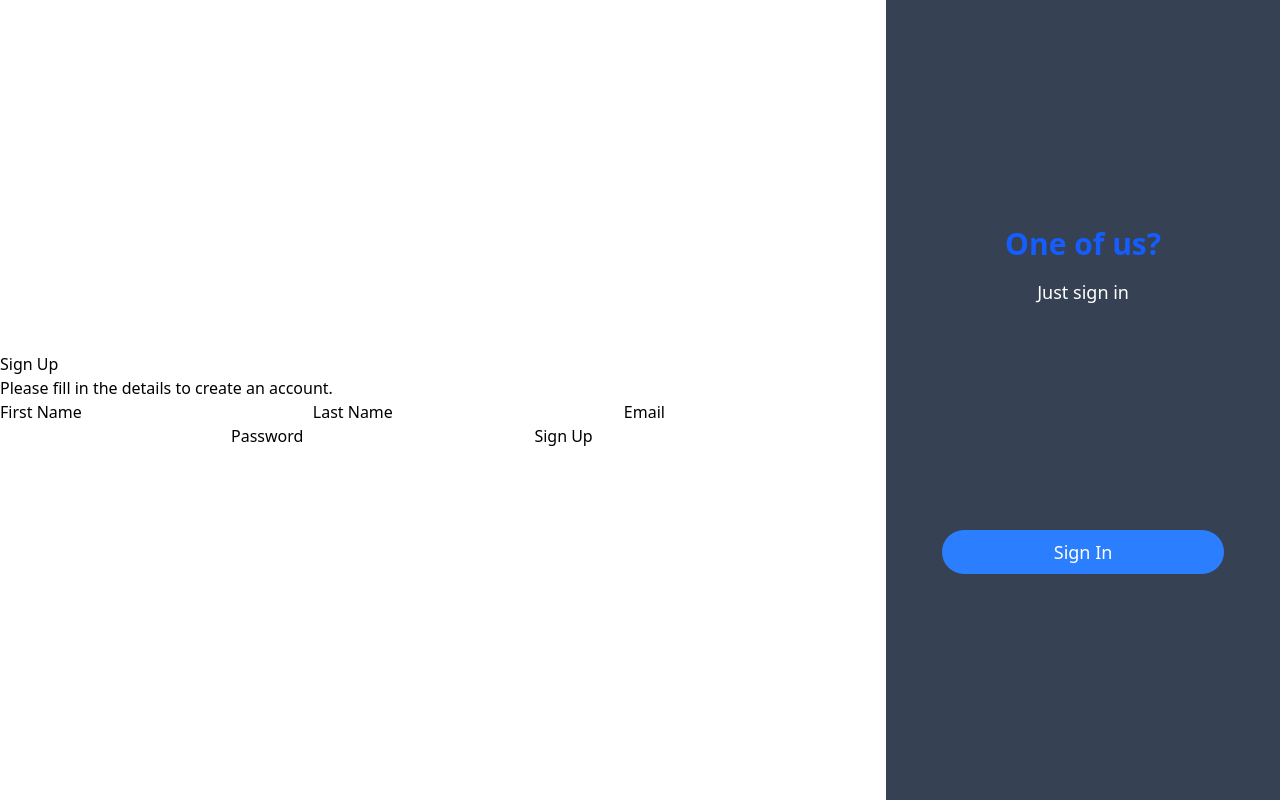
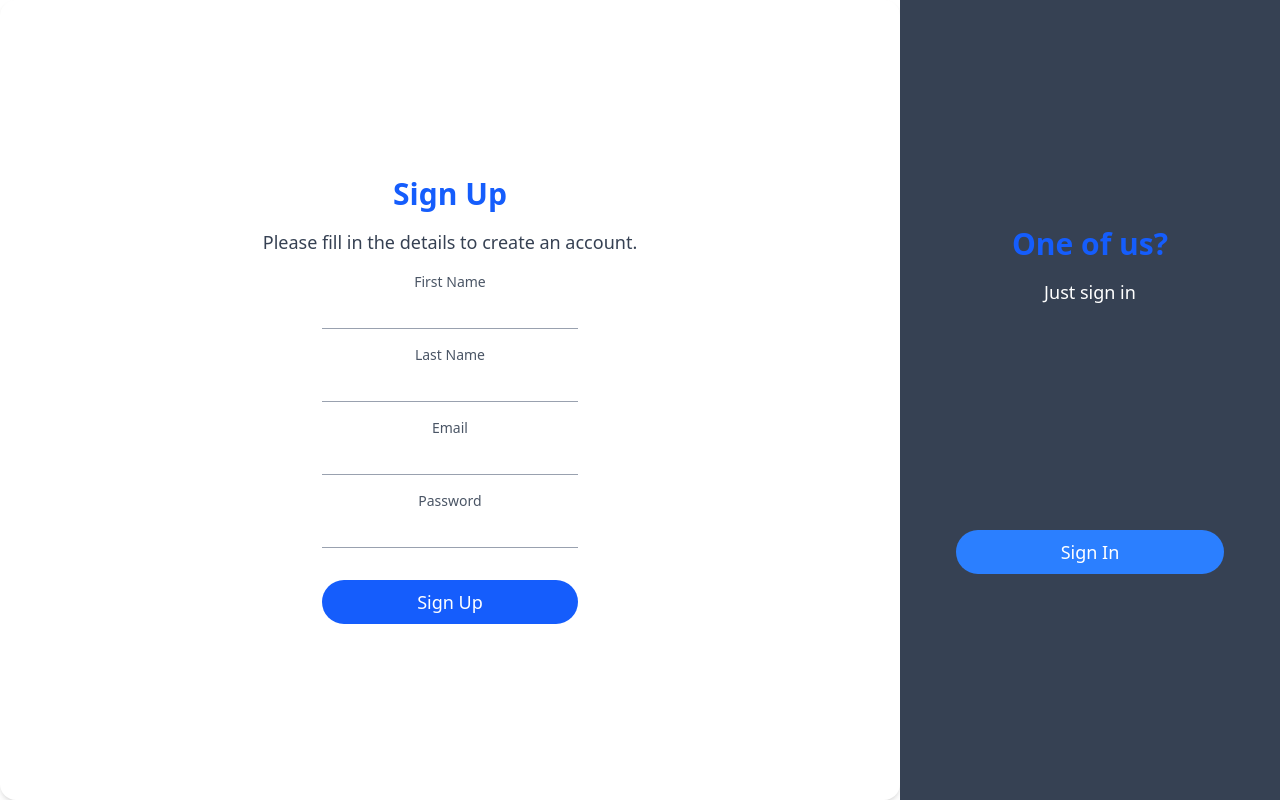
Before and after one commit to Safdari10/task-manager, a Next.js app in the folder frontend/: page / in a window 1280 px wide. Both pictures are taken after a click on the button "Sign Up". Built offline with nearby package versions, Linux system fonts and the light colour scheme.

Commit message:
Improves signup page UI with enhanced styling
Refines the signup form layout and visual design for better user experience and accessibility.
Uses consistent spacing, modern input styles, and clearer typography to make the form more appealing and easier to use.

```diff
--- a/frontend/src/app/components/SignupPage.tsx
+++ b/frontend/src/app/components/SignupPage.tsx
@@ -2,27 +2,57 @@ import React from "react";
 
 const SignupPage = () => {
   return (
-    <div>
-      <h1>Sign Up</h1>
-      <p>Please fill in the details to create an account.</p>
+    <div className="flex flex-col items-center justify-center bg-white w-full h-[100vh] p-16 rounded-2xl shadow-md text-center">
+      <h1 className="text-3xl font-bold text-blue-600">Sign Up</h1>
+      <p className="mt-4 text-lg text-gray-700">Please fill in the details to create an account.</p>
       <form>
-        <label htmlFor="first_name">
+        <div className="flex flex-col items-center">
+          <label htmlFor="first_name" className="mt-4 w-64 text-sm font-medium text-gray-600">
             First Name
-          <input type="text" id="first_name" name="first_name" required />
+            <input
+              type="text"
+              id="first_name"
+              name="first_name"
+              required
+              className="block mt-2 w-full p-1 border-b-1 border-b-gray-400"
+            />
           </label>
-        <label htmlFor="last_name">
+          <label htmlFor="last_name" className="mt-4 w-64 text-sm font-medium text-gray-600">
             Last Name
-          <input type="text" id="last_name" name="last_name" required />
+            <input
+              type="text"
+              id="last_name"
+              name="last_name"
+              required
+              className="block mt-2 w-full p-1 border-b-1 border-b-gray-400"
+            />
           </label>
-        <label htmlFor="email">
+          <label htmlFor="email" className="mt-4 w-64 text-sm font-medium text-gray-600">
             Email
-          <input type="email" id="email" name="email" required />
+            <input
+              type="email"
+              id="email"
+              name="email"
+              required
+              className="block mt-2 w-full p-1 border-b-1 border-b-gray-400"
+            />
           </label>
-        <label htmlFor="password">
+          <label htmlFor="password" className="mt-4 w-64 text-sm font-medium text-gray-600">
             Password
-          <input type="password" id="password" name="password" required />
+            <input
+              type="password"
+              id="password"
+              name="password"
+              required
+              className="block mt-2 w-full p-1 border-b-1 border-b-gray-400"
+            />
           </label>
-        <button type="submit">Sign Up</button>
+        </div>
+        <button
+          type="submit"
+          className="mt-8 w-64 p-2 bg-blue-600 text-lg font-medium text-white rounded-3xl hover:bg-blue-700">
+          Sign Up
+        </button>
       </form>
     </div>
   );
```
Lines whose indentation alone changed are shown as unchanged.
